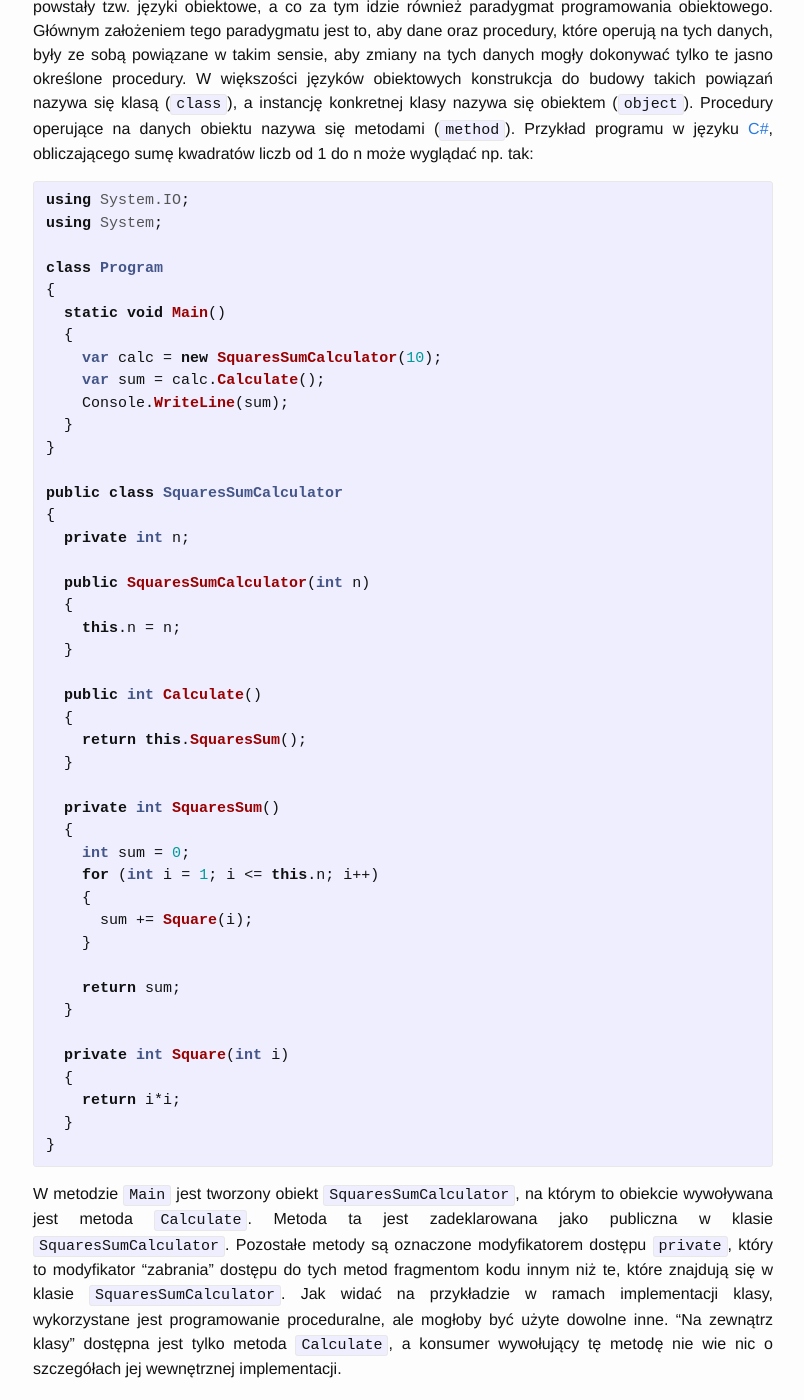
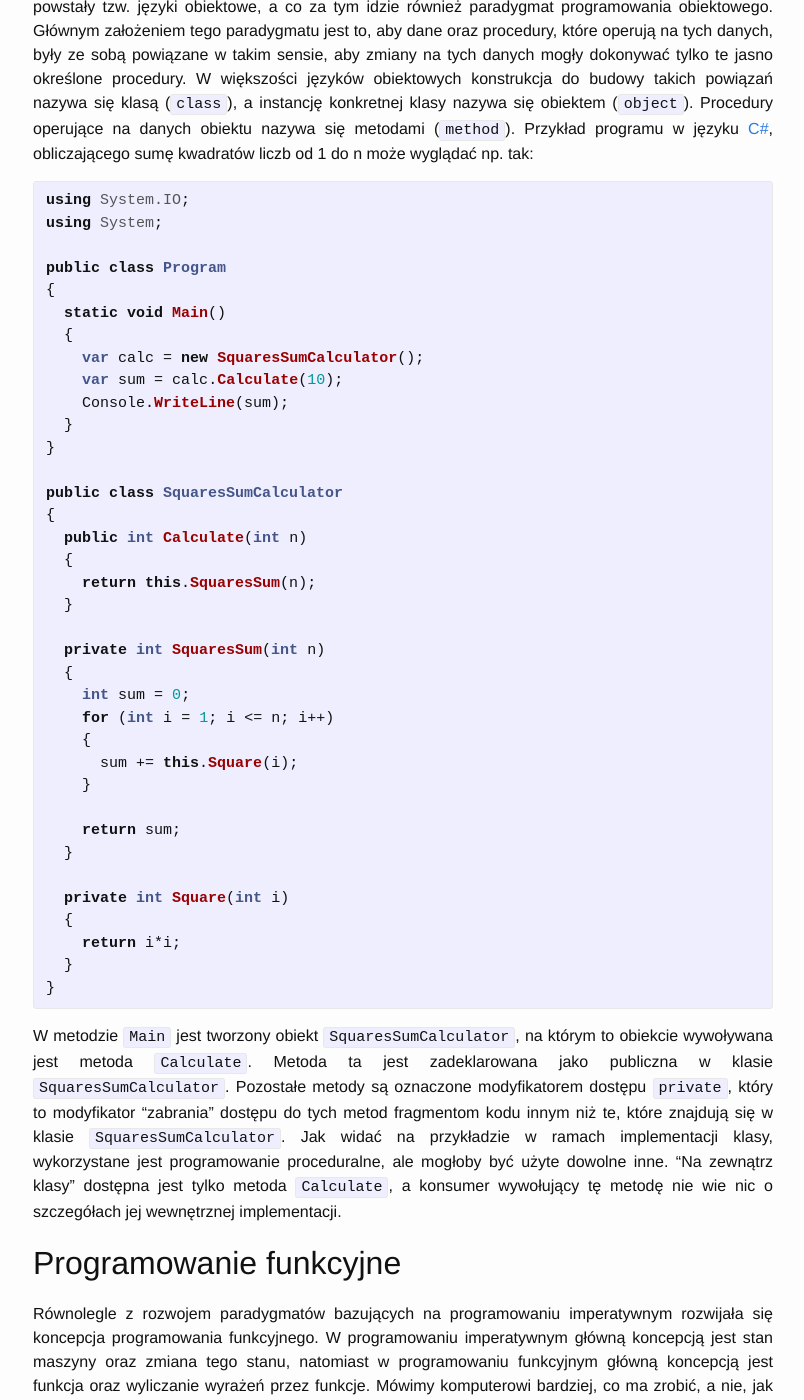
Before and after one commit to mikedevbo/mikedevbo.github.io, a Jekyll site: the page built from _posts/2016-11-21-Software_Development_Part_I.md, in a window 1280 px wide and 1400 px high, scrolled down 5515 px. Shown: the whole window, without its empty margins (237-1041 px from the left). Built offline with Jekyll 4.4.1, drawn with Linux system fonts in a browser that asks for light colours.

Commit message:
removeclass  constructor

```diff
--- a/_posts/2016-11-21-Software_Development_Part_I.md
+++ b/_posts/2016-11-21-Software_Development_Part_I.md
@@ -195,36 +195,29 @@ Pewną trudnością w programowaniu proceduralnym jest to, że dane, na których
 using System.IO;
 using System;
 
-class Program
+public class Program
 {
   static void Main()
   {
-    var calc = new SquaresSumCalculator(10);
-    var sum = calc.Calculate();
+    var calc = new SquaresSumCalculator();
+    var sum = calc.Calculate(10);
     Console.WriteLine(sum);
   }
 }
 
 public class SquaresSumCalculator
 {
-  private int n;
-
-  public SquaresSumCalculator(int n)
+  public int Calculate(int n)
   {
-    this.n = n;
+    return this.SquaresSum(n);
   }
 
-  public int Calculate()
-  {
-    return this.SquaresSum();
-  }
-
-  private int SquaresSum()
+  private int SquaresSum(int n)
   {
     int sum = 0;
-    for (int i = 1; i <= this.n; i++)
+    for (int i = 1; i <= n; i++)
     {
-      sum += Square(i);
+      sum += this.Square(i);
     }
 
     return sum;
```
